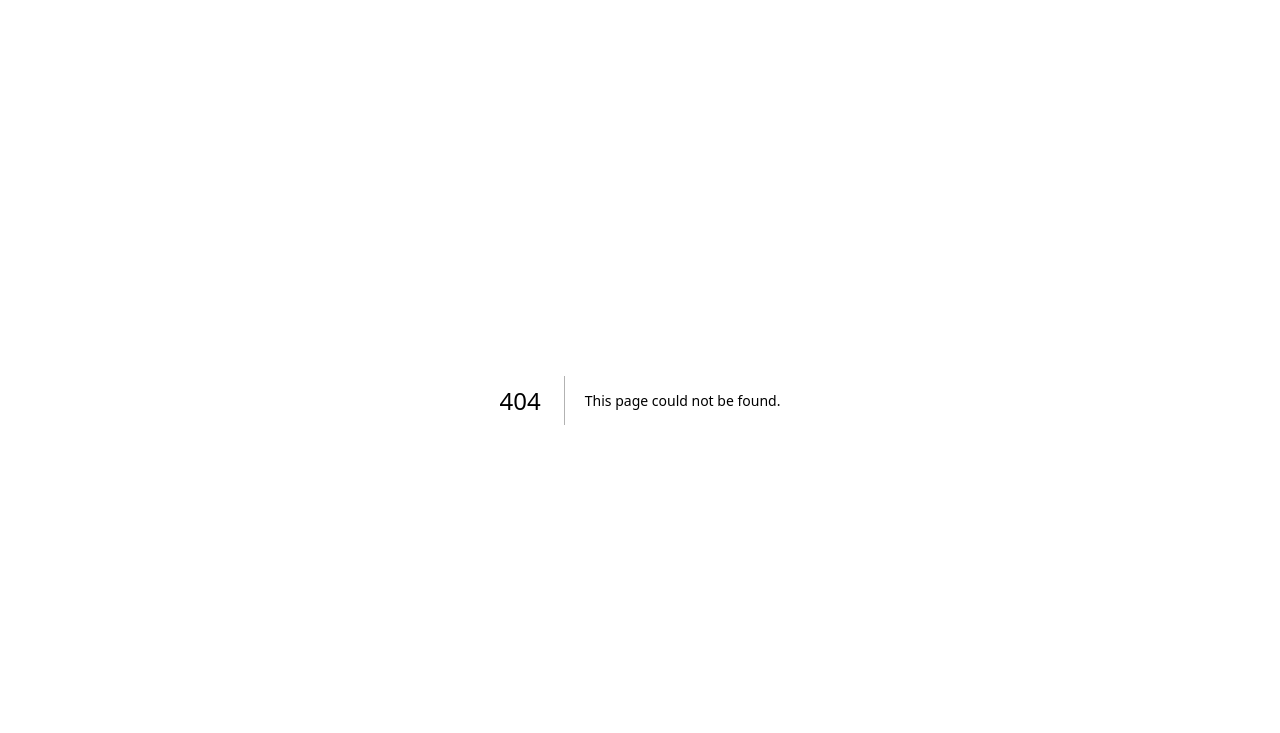
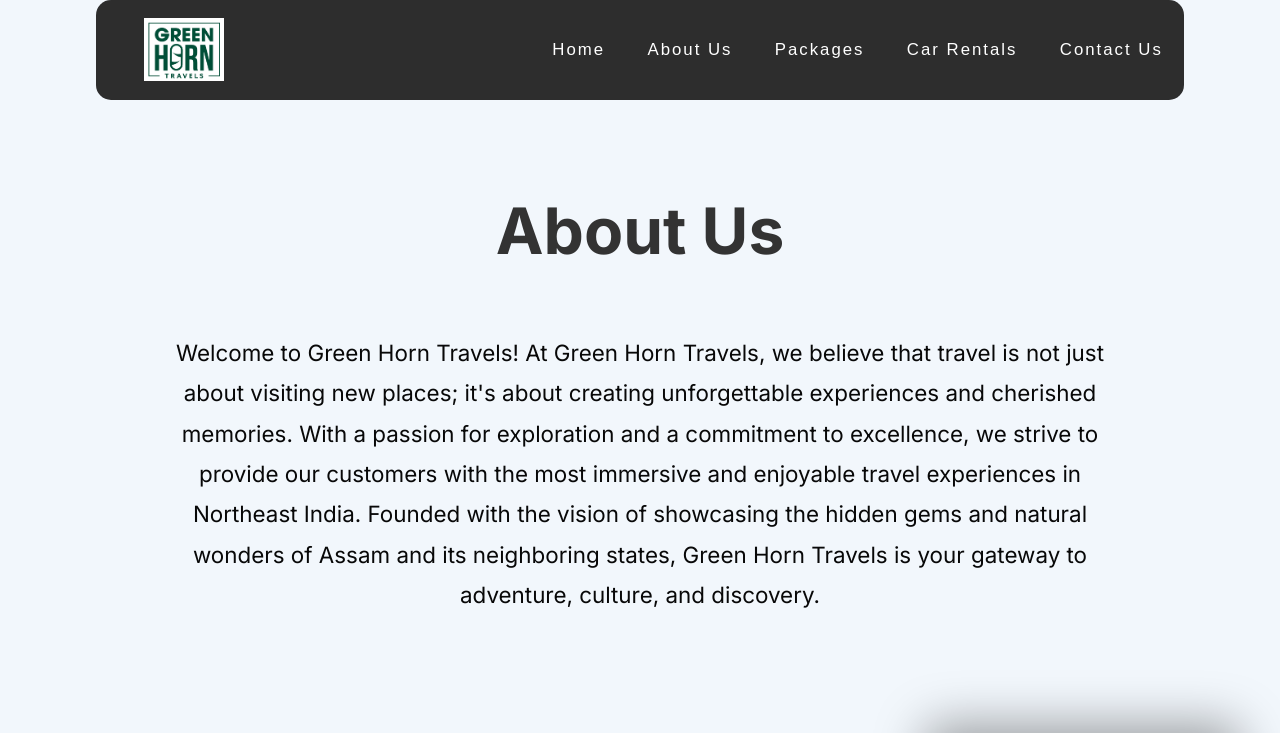
Before and after one commit to Abhishek10351/green-horn-travels, a Next.js app: page /about-us in a window 1280 px wide. Before the commit this address had no page. Shown: the top 733 px of the page. Built offline with nearby package versions, Linux system fonts and the light colour scheme; grey boxes are pictures that could not be loaded.

Commit message:
change about page route

```diff
--- a/components/globals/Footer/Footer.jsx
+++ b/components/globals/Footer/Footer.jsx
@@ -21,7 +21,7 @@ export default function Footer() {
             <a href="/">Home</a>
           </li>
           <li>
-            <a href="/about">About us</a>
+            <a href="/about-us">About us</a>
           </li>
           <li>
             <a href="/locations">Packages</a>
--- a/components/globals/Navbar/Navbar.jsx
+++ b/components/globals/Navbar/Navbar.jsx
@@ -23,7 +23,7 @@ const Navbar = () => {
                     <Link href="/">Home</Link>
                 </li>
                 <li>
-                    <Link href="/about" id="d">
+                    <Link href="/about-us" id="d">
                         About Us
                     </Link>
                 </li>
```
Also changed, not shown: src/app/about-us/page.js (renamed from src/app/about/page.js).
